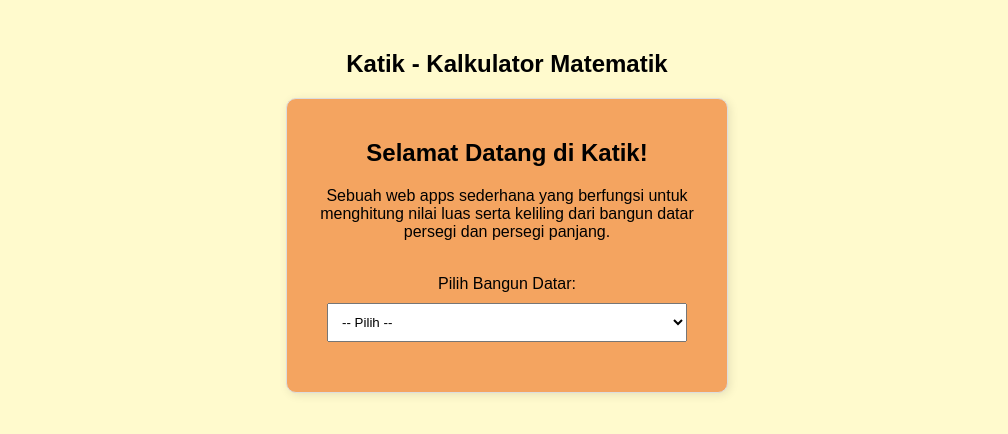
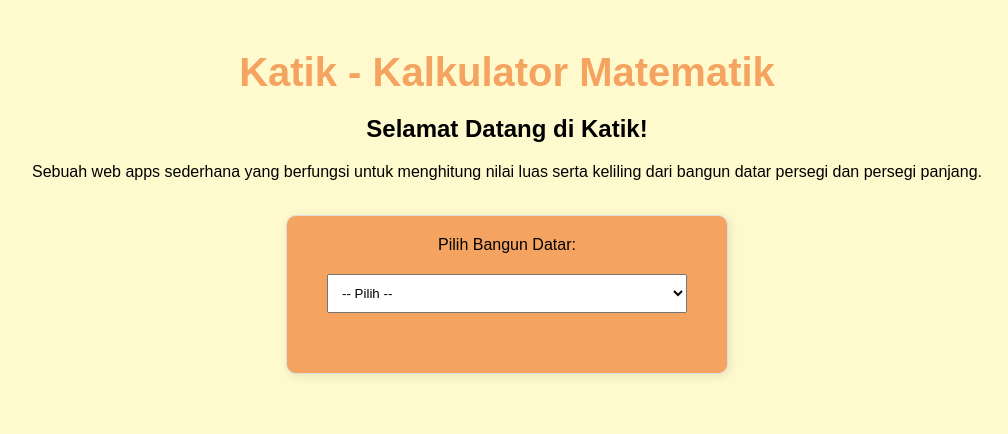
Before and after one commit to revou-fundamental-course/17-mar-25-floweredscent, a plain HTML site: page index.html in a window 1280 px wide. Shown: the whole page, without its empty margins (133-1141 px from the left). Drawn offline with Linux system fonts and the light colour scheme.

Commit message:
finishing

```diff
--- a/css/style.css
+++ b/css/style.css
@@ -5,12 +5,13 @@ body {
     background-color:lemonchiffon;
 }
 .main-heading {
-    font-size: 24px;
+    font-size: 40px;
     font-weight: bold;
-    color:black;
+    color:sandybrown;
     text-align: center;
     margin-bottom: 20px;
 }
+
 .box {
     max-width: 400px;
     margin: auto;
@@ -34,7 +35,7 @@ body {
 select, input, button {
     width: 90%;
     padding: 10px;
-    margin: 10px 0;
+    margin: 20px 0;
 }
 .hitung {
     padding: 10px 20px;
--- a/index.html
+++ b/index.html
@@ -12,15 +12,13 @@
 <body>
     <!--header-->
     <h1 class="main-heading">Katik - Kalkulator Matematik</h1>
+    <h2>Selamat Datang di Katik!</h2>
+    <p>Sebuah web apps sederhana yang berfungsi untuk menghitung nilai luas serta keliling dari
+    bangun datar persegi dan persegi panjang.</p>
+    <br>
+
+    <!--body-->
     <div class="box">
-        <h2>Selamat Datang di Katik!</h2>
-        <p>Sebuah web apps sederhana yang berfungsi untuk menghitung nilai luas serta keliling dari
-            bangun datar persegi dan persegi panjang.
-        </p>
-        <br>
-
-        <!--body-->
-
         <!--pilih jenis bangun datar-->
         <label for="bentuk">Pilih Bangun Datar:</label>
         <select id="bentuk" onchange="tampilkanform()">
```
